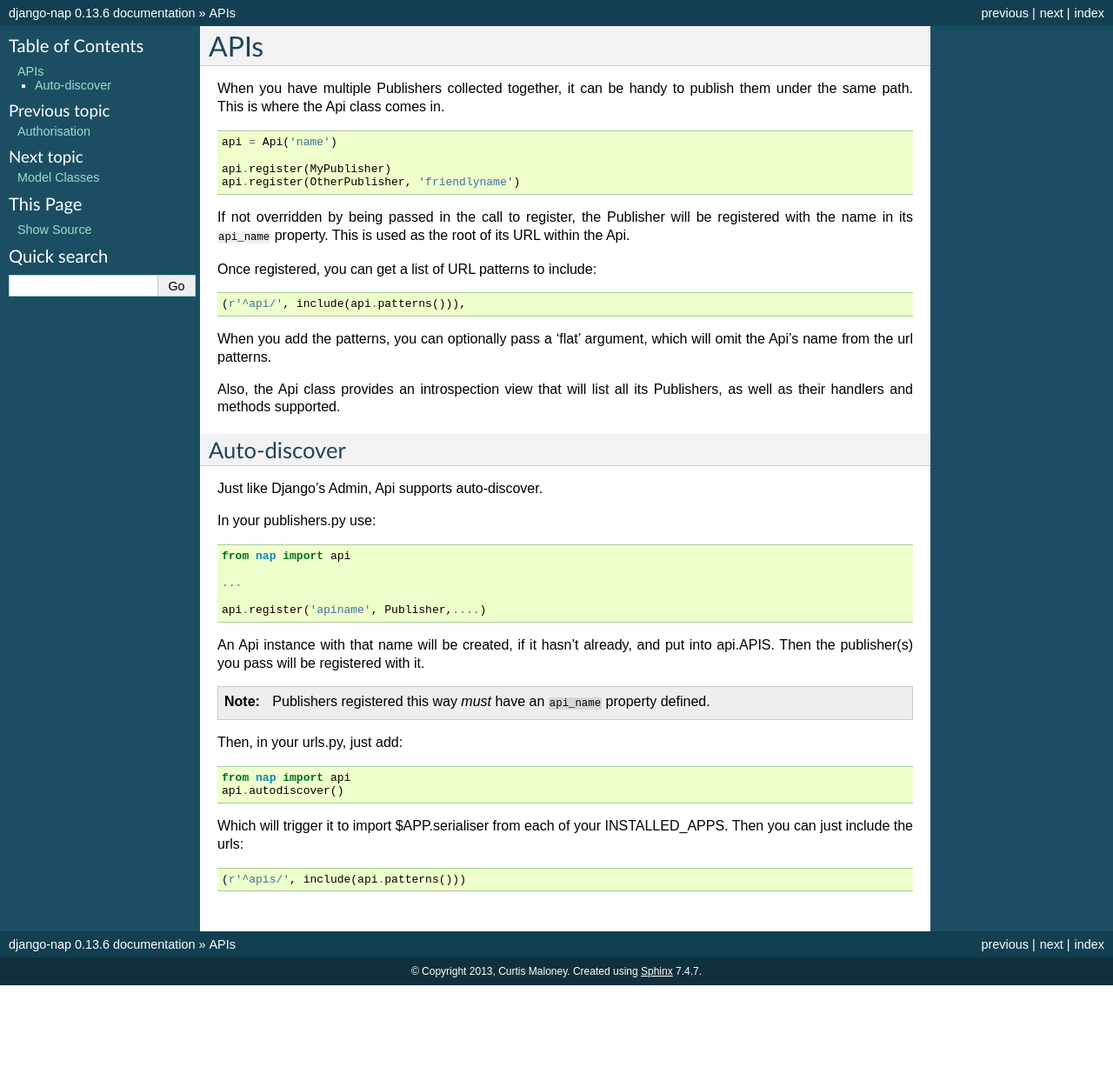
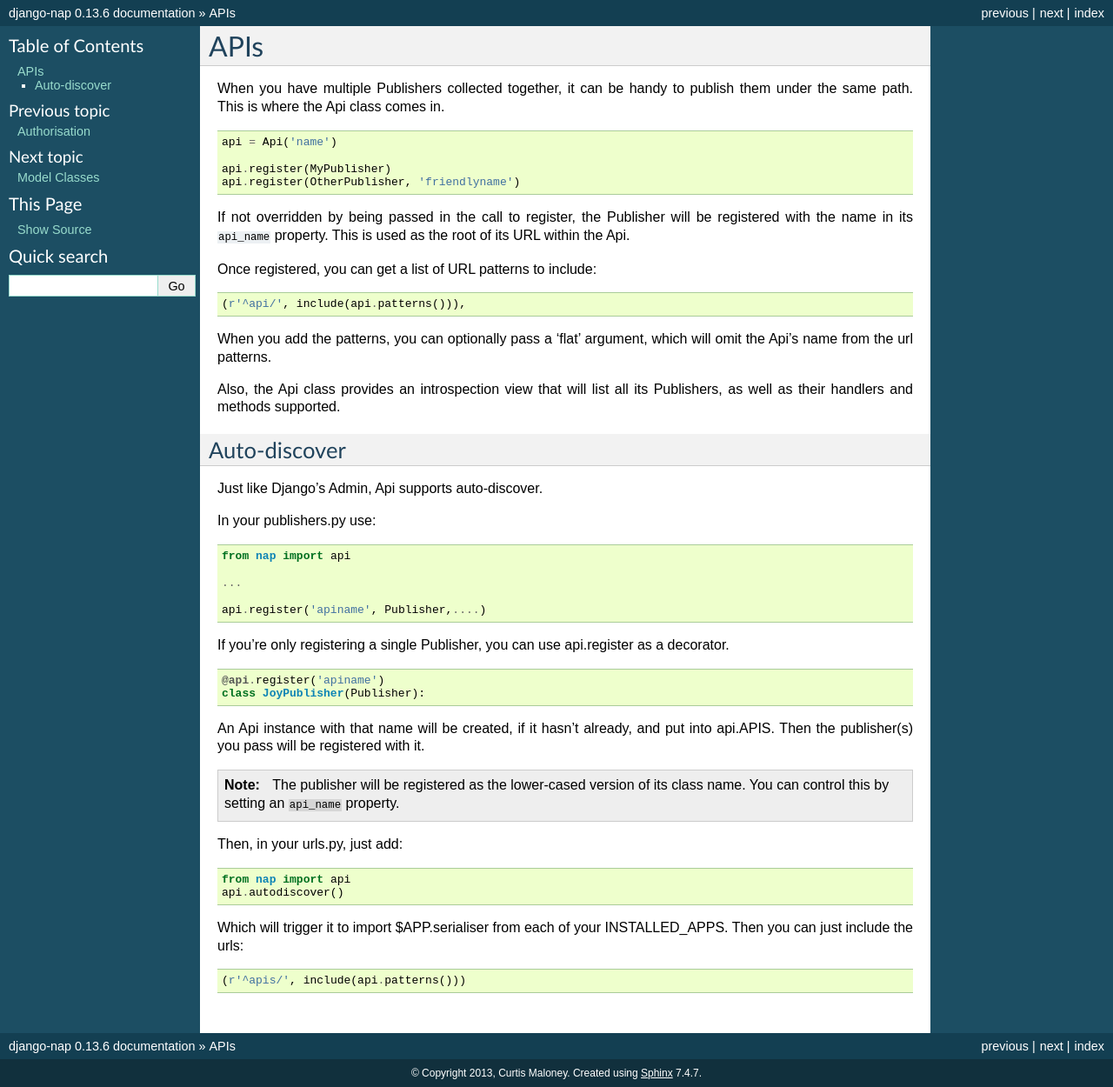
Before and after one commit to funkybob/django-nap, a Sphinx documentation site: the page built from docs/api.rst, in a window 1280 px wide. Shown: the whole page at 87% size. Built offline with Sphinx 7.4.7, drawn with Linux system fonts in a browser that asks for light colours; before the commit the page ends 1133 px from its top, so only the background shows below that.

Commit message:
Update API docs

```diff
--- a/docs/api.rst
+++ b/docs/api.rst
@@ -43,12 +43,20 @@ In your publishers.py use:
 
     api.register('apiname', Publisher,....)
 
+If you're only registering a single Publisher, you can use api.register as a decorator.
+
+.. code-block:: python
+
+   @api.register('apiname')
+   class JoyPublisher(Publisher):
+
 An Api instance with that name will be created, if it hasn't already, and put
 into api.APIS.  Then the publisher(s) you pass will be registered with it.
 
 .. note::
 
-   Publishers registered this way *must* have an ``api_name`` property defined.
+   The publisher will be registered as the lower-cased version of its class
+   name.  You can control this by setting an ``api_name`` property.
 
 Then, in your urls.py, just add:
 
```
